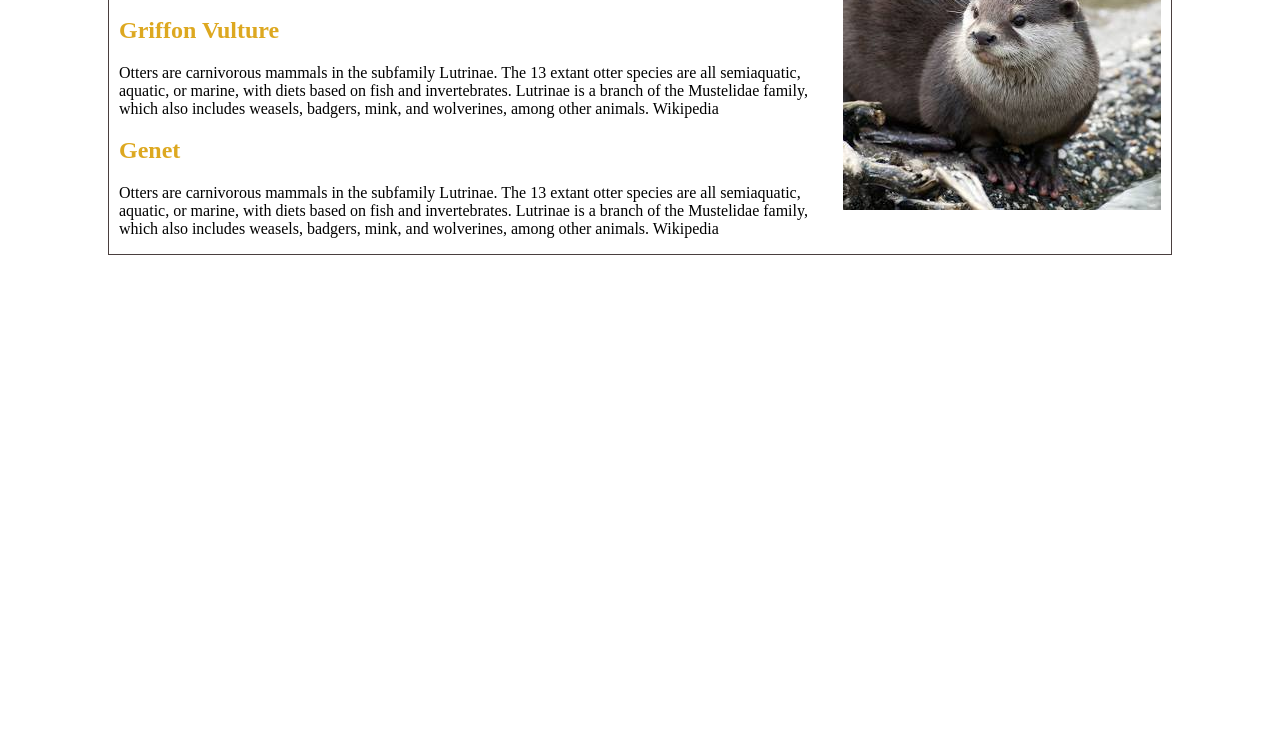
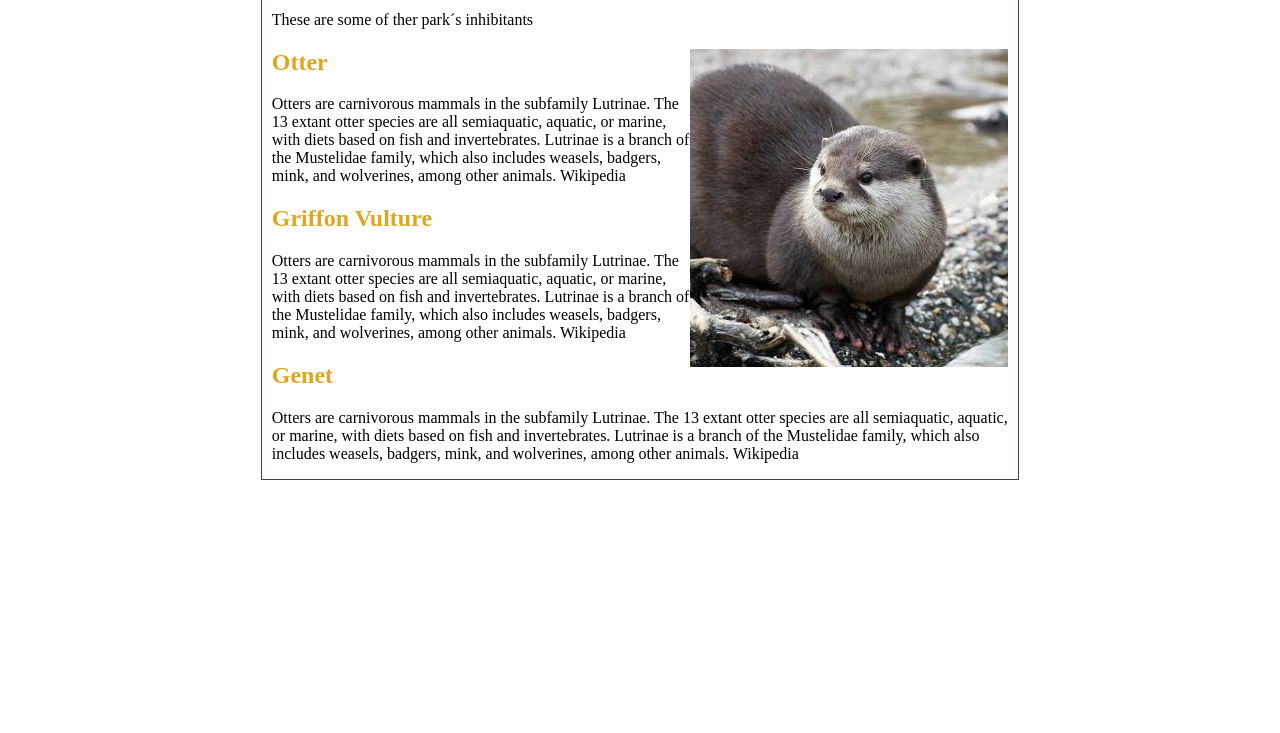
Before and after one commit to brytemenz/naturalpark, a plain HTML site: page species.html in a window 1280 px wide. Shown: the part 341-1074 px from the top of the page. Before the commit the page ends 800 px from the top, so only its background shows below. Drawn offline with Linux system fonts and the light colour scheme.

Commit message:
changed container size

```diff
--- a/assets/css/style.css
+++ b/assets/css/style.css
@@ -1,5 +1,5 @@
 .container{
-    margin: 100px;
+    margin: 20%;
     border: 1px solid #4a3f3f;
     padding-left: 10px;
     padding-right: 10px;
@@ -11,6 +11,7 @@
     max-width: 100%;
     max-height:100%;
     float: right;
+    padding-bottom: 10px;
 }
 .text h1{
     color: rgb(221, 168, 32);
--- a/species.html
+++ b/species.html
@@ -17,10 +17,11 @@
             </header>
         </div>
         <p> These are some of ther park´s inhibitants</p>
-        <div class="image">
-            <img src="assets/imgs/otter.jpeg" alt="This is an alternate text">
-        </div>
+
         <div class="text">
+            <div class="image">
+                <img src="assets/imgs/otter.jpeg" alt="This is an alternate text">
+            </div>
             <section>
                 <h1>Otter</h1>
                 <p>
```
